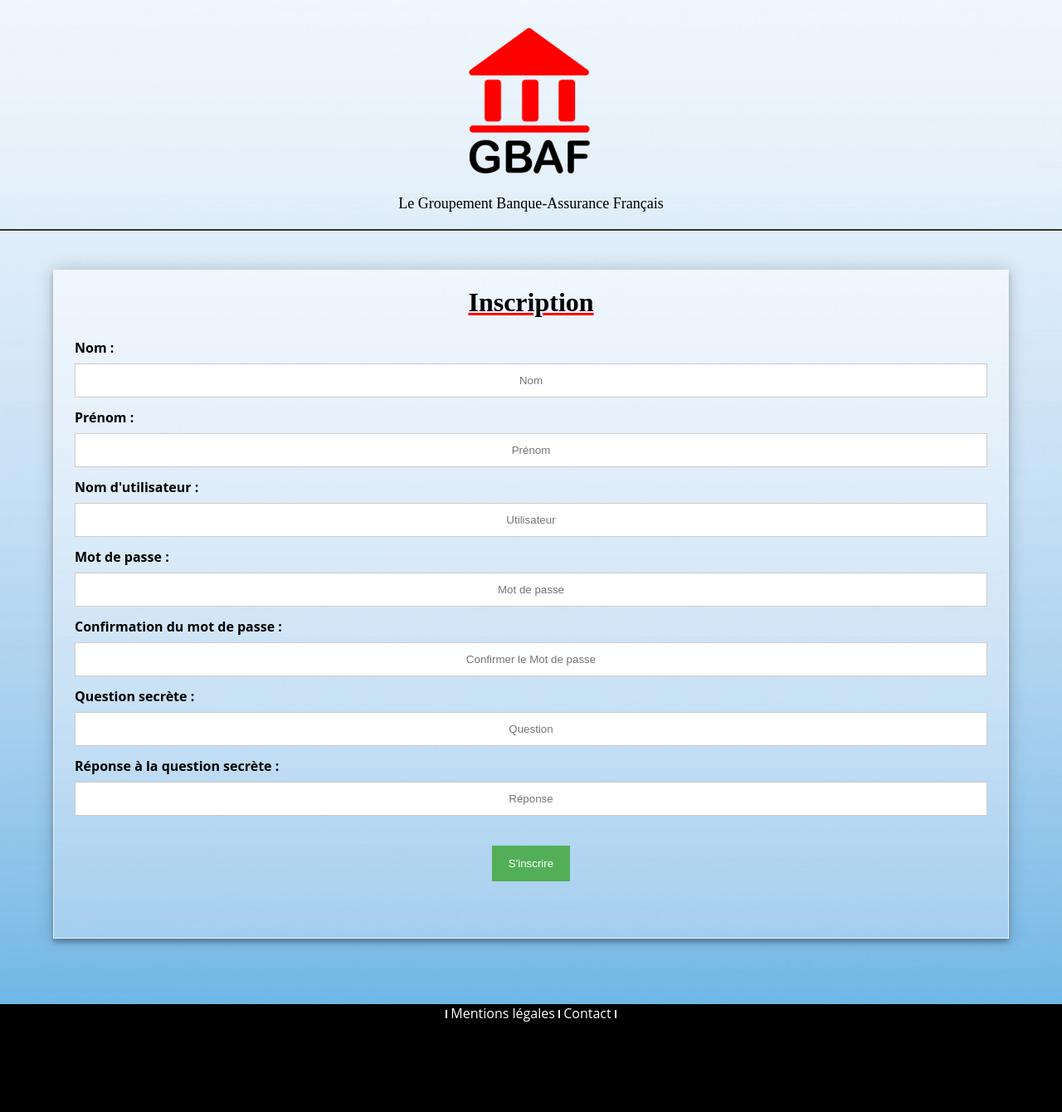
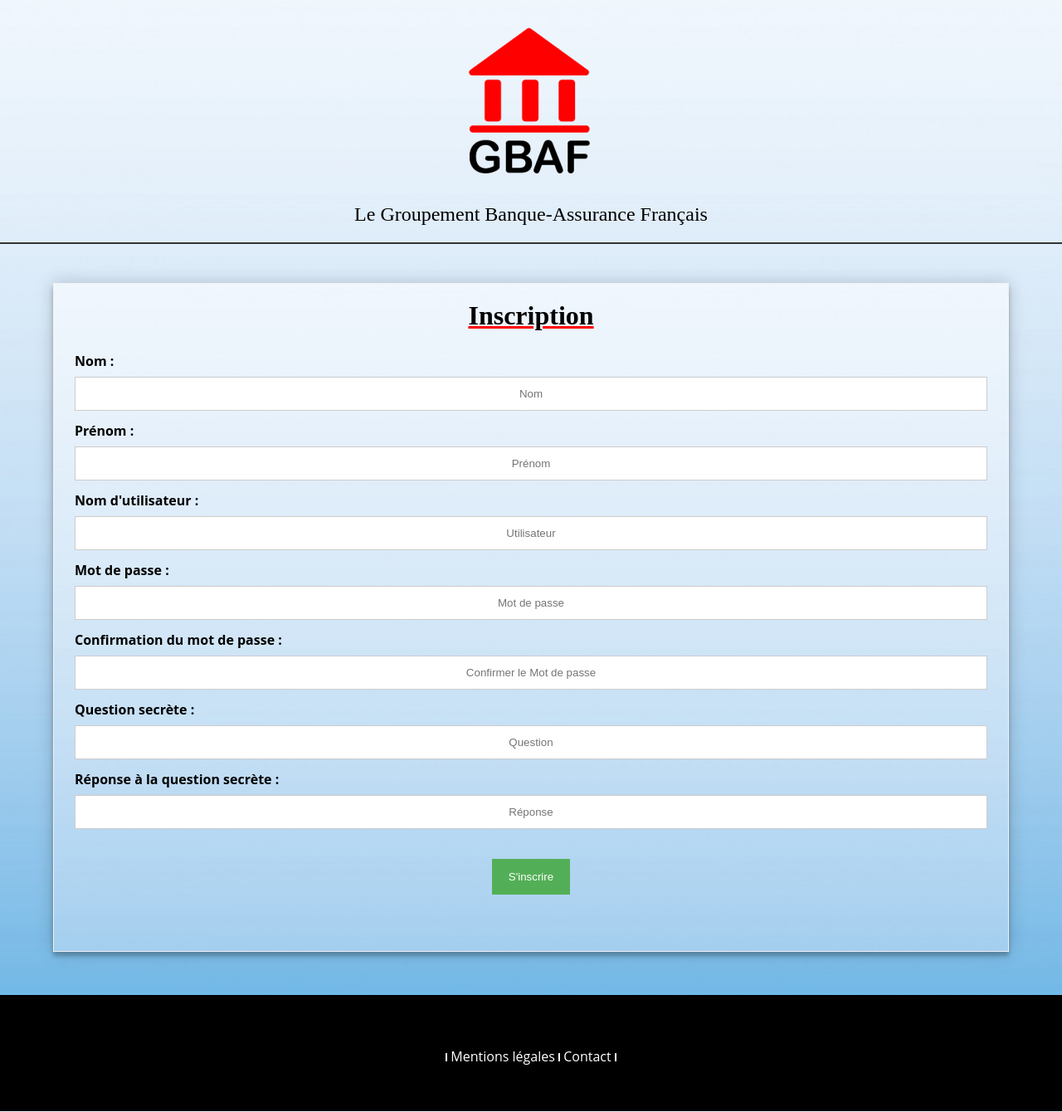
Before and after one commit to MelvinL02/Extranet, a PHP site: page /inscription.php in a window 1280 px wide. Shown: the whole page at 83% size. Run offline with PHP 8.4, Linux system fonts and the light colour scheme.

Commit message:
Mise à jour du CSS

```diff
--- a/styles.css
+++ b/styles.css
@@ -11,9 +11,9 @@
 #login h2
 {
    font-weight: 1;
-   font-size: large;
+   font-size: x-large;
    margin: 20px;
-   margin-top: -20px;
+   margin-top: -10px;
    padding: 0px;
    text-align: center;
    text-decoration: none;
@@ -56,7 +56,7 @@
    margin-right: 60px;
 }
 
-img#account
+#account
 {
    display: flex;
    margin-right: -10px;
@@ -86,22 +86,18 @@
    color: #FF0000;
 }
 
-@media screen and (max-device-width: 768px)
+@media screen and (max-width: 768px)
 {
-   html
-   {
-   zoom: 3;
-   }
    header
    {
    flex-direction: column;
    align-items: center;
-   height: 120px;
+   height: 190px;
    }
    header #logo
    {
    margin-left: 0;
-   height: 70px;
+   height: 100px;
    }
    #user
    {
@@ -119,9 +115,14 @@
 
 #container h1
 {
-    width: 38%;
-    margin: 0 auto;
+    width: auto;
+    margin: auto;
     padding-bottom: 20px;
+}
+
+#prenomNom
+{
+    margin-top:40px;
 }
 
 form
@@ -156,6 +157,51 @@
     text-align: center;
     margin: 20px;
     margin-bottom: 40px;
+}
+
+#form1
+{
+    width: 100%;
+    margin: auto;
+    margin-top: 30px;
+    padding: 20px;
+    text-align: center;
+}
+
+#form2
+{
+    width: 100%;
+    margin: auto;
+    margin-top: 30px;
+    padding: 20px;
+    text-align: center;
+}
+
+#form3
+{
+    width: 100%;
+    margin: auto;
+    margin-top: 30px;
+    padding: 20px;
+    text-align: center;
+}
+
+#form4
+{
+    width: 100%;
+    margin: auto;
+    margin-top: 30px;
+    padding: 20px;
+    text-align: center;
+}
+
+#form5
+{
+    width: 100%;
+    margin: auto;
+    margin-top: 30px;
+    padding: 20px;
+    text-align: center;
 }
 
 /* Full-width inputs */
@@ -225,17 +271,19 @@
 
 body
 {
-    font-family: 'Open Sans', sans-serif;
-    min-height: 100%;
-    background: url('images/fond_bleu.jpg');
-    background-size: cover;
+   min-height:120vh;
+   margin:0;
+   position:relative;
+   font-family: 'Open Sans', sans-serif;
+   background: url('images/fond_bleu.jpg');
+   background-size: cover;
 }
 
 main
 {
    height: 100%;
    width: 100%;
-   padding-bottom: 15px;
+   padding-bottom: 10%;
    margin: 0;
 }
 
@@ -331,12 +379,12 @@
 
 #acteurs
 {
-   margin-top: 50px;
+   margin-top: 0px;
 }
 
 .acteur
 {
-   width: 98%;
+   width: 130%;
    margin: 10px 0;
    padding: 20px;
    display: flex;
@@ -370,7 +418,7 @@
 {
    display: flex;
    flex-direction: column;
-   justify-content: space-between;
+   justify-content: center;
 }
 
 .homeVotes
@@ -390,20 +438,12 @@
    font-size: 0.8em;
 }
 
-.baliseFooter
-{
-   border: none;
-   border-top: 1px solid #333;
-   color: #333;
-   overflow: visible;
-   text-align: center;
-   height: 20px;
-   margin: 40px;
-}
-
 footer
 {
-   height: 130px;
+   position: absolute;
+   bottom: 0;
+   width: 100%;
+   height: 140px;
    background-color: black;
    background-position-x: center;
    text-align: center;
@@ -443,14 +483,11 @@
   display: inline-block;
   height: 10px;
   margin: 0 0px;
+  margin-top: 70px;
 }
 
 @media screen and (min-width: 1020px)
 {
-   html
-   {
-   zoom: 1;
-   }
    #presentation .presentationListActeurs
    {
    justify-content: center;
@@ -463,10 +500,6 @@
 
 @media screen and (max-width: 1020px)
 {
-   html
-   {
-   zoom: 1;
-   }
    .acteur
    {
    flex-direction: column;
@@ -485,12 +518,8 @@
    }
 }
 
-@media screen and (max-device-width: 600px)
+@media screen and (max-width: 600px)
 {
-   html
-   {
-   zoom: 3;
-   }
    .acteur
    {
    padding: 20px 50px 20px 50px;
@@ -532,7 +561,8 @@
    }
 }
 
-/* pages acteurs */
+/* Pages acteurs */
+
 #presentation_acteur
 {
    padding: 10px 30px 30px 20px;
@@ -568,7 +598,7 @@
 
 .like
 {
-   margin-top: 20px;
+   margin-top: 40px;
 }
 
 .fa-thumbs-up {
```
